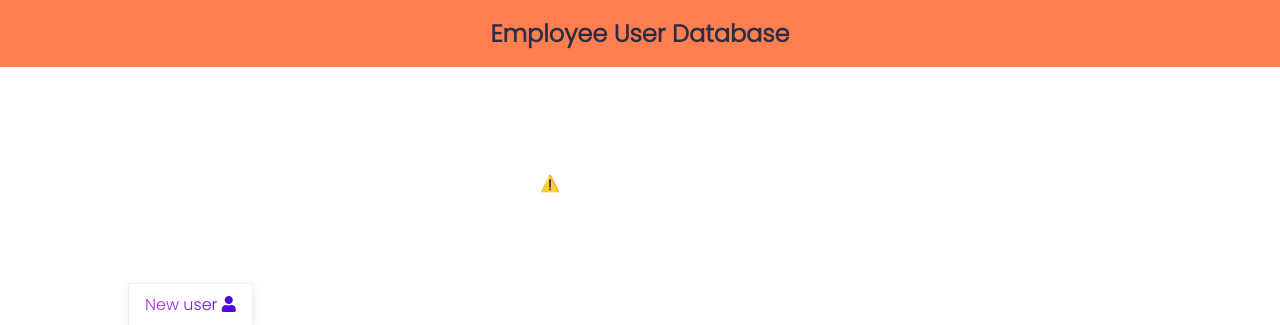
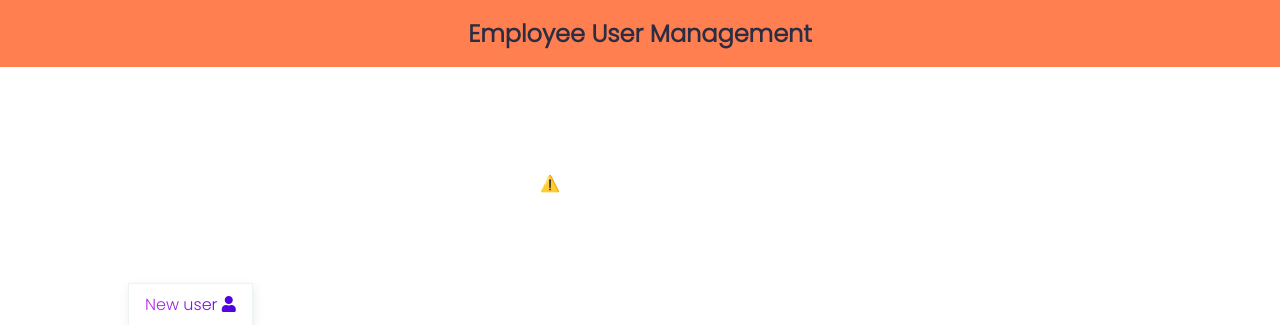
Before and after one commit to pawee88/employee-user-database, a Node server app: page / in a window 1280 px wide. Shown: the top 325 px of the page. Run offline with Node 20, Linux system fonts and the light colour scheme; some libraries are stand-ins or nearby versions.

Commit message:
change header title

```diff
--- a/views/include/_header.ejs
+++ b/views/include/_header.ejs
@@ -24,7 +24,7 @@
       <nav>
         <div class="container">
           <div class="text-center">
-            <a href="/" class="nav-brand text-dark">Employee User Database</a>
+            <a href="/" class="nav-brand text-dark">Employee User Management</a>
           </div>
         </div>
       </nav>
```
